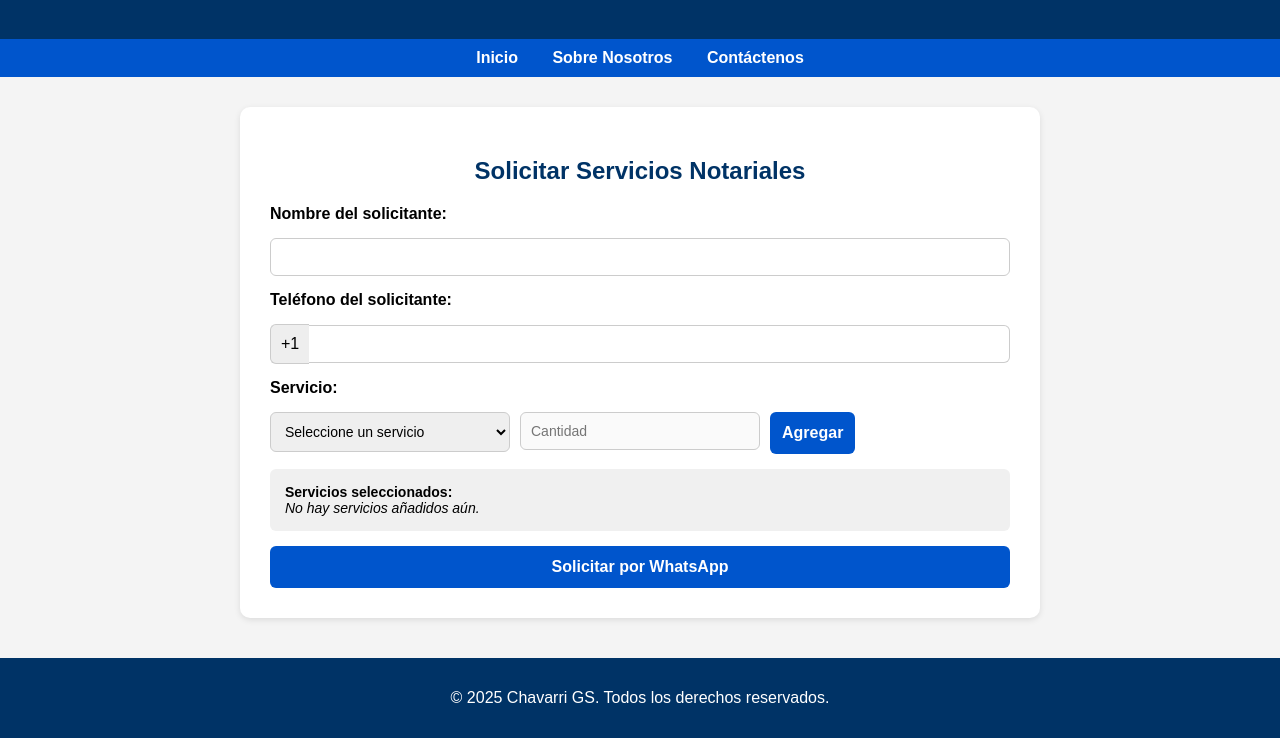
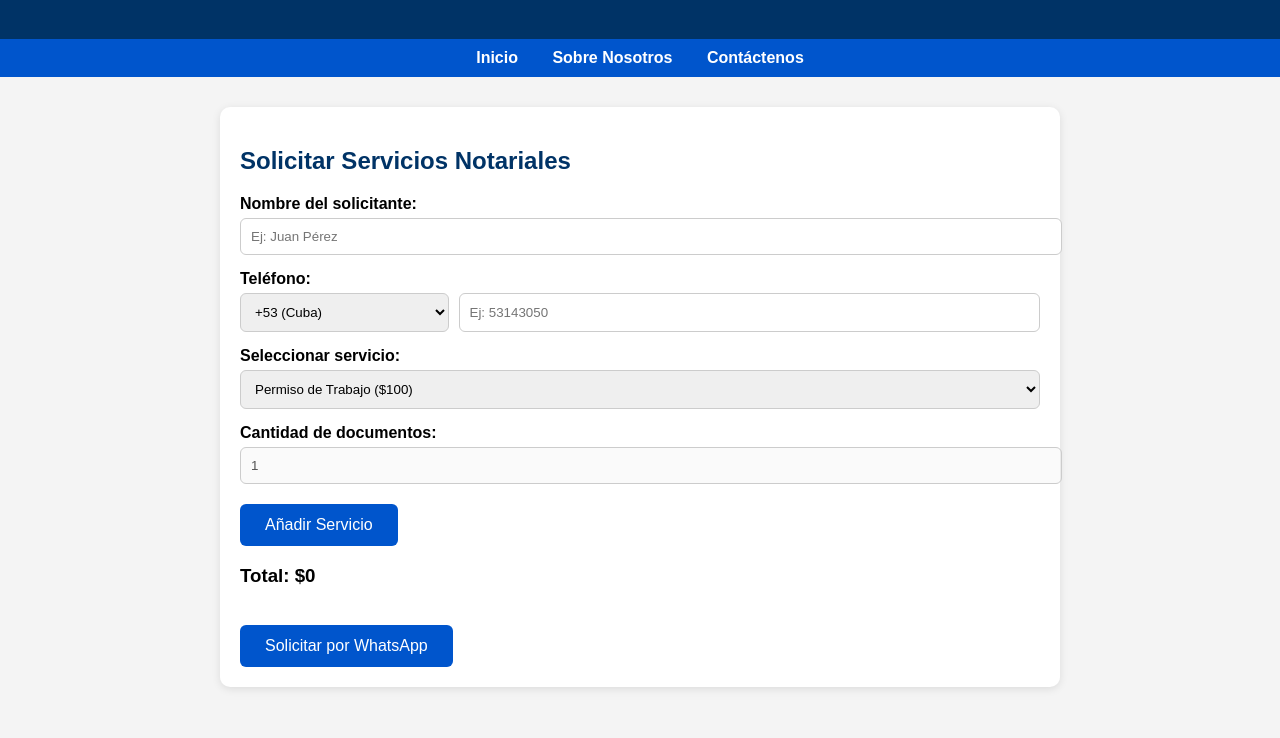
Before and after one commit to JCasares0616/chavarri_GS, a plain HTML site: page notaria.html in a window 1280 px wide. Shown: the part 81-819 px from the top of the page. Drawn offline with Linux system fonts and the light colour scheme.

Commit message:
Update notaria.html

```diff
--- a/notaria.html
+++ b/notaria.html
@@ -1,291 +1,150 @@
 <!DOCTYPE html>
 <html lang="es">
 <head>
-  <meta charset="UTF-8" />
-  <meta name="viewport" content="width=device-width, initial-scale=1" />
-  <title>Notaría - Chavarri Global Services</title>
+  <meta charset="UTF-8">
+  <meta name="viewport" content="width=device-width, initial-scale=1.0">
+  <title>Servicios Notariales - Chavarri Global Services</title>
   <style>
-    * { box-sizing: border-box; }
-    body {
-      font-family: Arial, sans-serif;
-      margin: 0;
-      background-color: #f4f4f4;
-    }
-    header {
-      background-color: #003366;
-      color: white;
-      padding: 20px;
-      text-align: center;
-    }
-    nav {
-      background-color: #0055cc;
-      padding: 10px;
-      text-align: center;
-    }
-    nav a {
-      color: white;
-      margin: 0 15px;
-      text-decoration: none;
-      font-weight: bold;
-    }
-    main {
-      max-width: 800px;
-      margin: 30px auto;
-      background: white;
-      padding: 30px;
-      border-radius: 10px;
-      box-shadow: 0 2px 6px rgba(0,0,0,0.1);
-    }
-    h2 {
-      text-align: center;
-      color: #003366;
-    }
-    form {
-      display: flex;
-      flex-direction: column;
-      gap: 15px;
-    }
-    label {
-      font-weight: bold;
-    }
-    input, select {
-      padding: 10px;
-      border: 1px solid #ccc;
-      border-radius: 6px;
-      font-size: 14px;
-      width: 100%;
-    }
-    .telefono {
-      display: flex;
-      align-items: center;
-    }
-    .telefono span {
-      padding: 10px;
-      background: #eee;
-      border: 1px solid #ccc;
-      border-right: none;
-      border-radius: 6px 0 0 6px;
-    }
-    .telefono input {
-      border-radius: 0 6px 6px 0;
-      border-left: none;
-      flex: 1;
-    }
-    .row {
-      display: flex;
-      gap: 10px;
-    }
-    .row > div {
-      flex: 1;
-    }
-    .resumen {
-      background: #f0f0f0;
-      padding: 15px;
-      border-radius: 6px;
-      font-size: 14px;
-    }
-    .boton {
-      background-color: #0055cc;
-      color: white;
-      border: none;
-      padding: 12px;
-      border-radius: 6px;
-      font-size: 16px;
-      font-weight: bold;
-      cursor: pointer;
-    }
-    .eliminar {
-      margin-left: 10px;
-      background: red;
-      color: white;
-      border: none;
-      padding: 4px 8px;
-      border-radius: 4px;
-      cursor: pointer;
-    }
-    footer {
-      background-color: #003366;
-      color: white;
-      text-align: center;
-      padding: 15px 0;
-      margin-top: 40px;
-    }
+    body { font-family: Arial, sans-serif; background-color: #f4f4f4; margin: 0; padding: 0; }
+    header { background-color: #003366; color: white; text-align: center; padding: 20px; }
+    nav { background-color: #0055cc; text-align: center; padding: 10px; }
+    nav a { color: white; margin: 0 15px; text-decoration: none; font-weight: bold; font-size: 16px; }
+    main { max-width: 800px; margin: 30px auto; padding: 20px; background: white; border-radius: 10px; box-shadow: 0 2px 8px rgba(0,0,0,0.1); }
+    h2 { color: #003366; margin-bottom: 20px; }
+    label { display: block; margin-top: 15px; font-weight: bold; }
+    select, input { width: 100%; padding: 10px; margin-top: 5px; border: 1px solid #ccc; border-radius: 6px; }
+    button { margin-top: 20px; background-color: #0055cc; color: white; padding: 12px 25px; border: none; border-radius: 6px; font-size: 16px; cursor: pointer; }
+    ul { list-style: none; padding: 0; }
+    li { margin: 10px 0; padding: 10px; background: #eef; border-radius: 6px; }
+    .remove { color: red; cursor: pointer; float: right; }
   </style>
 </head>
 <body>
-
   <header>
     <h1>CHAVARRI GLOBAL SERVICES</h1>
   </header>
-
   <nav>
     <a href="index.html">Inicio</a>
     <a href="sobre.html">Sobre Nosotros</a>
     <a href="contacto.html">Contáctenos</a>
   </nav>
-
   <main>
     <h2>Solicitar Servicios Notariales</h2>
+    <form id="formNotaria">
+      <label for="nombre">Nombre del solicitante:</label>
+      <input type="text" id="nombre" required pattern="[A-Za-záéíóúÁÉÍÓÚñÑ ]+" placeholder="Ej: Juan Pérez">
 
-  <form id="notariaForm">
-    <label for="nombre">Nombre del solicitante:</label>
-    <input type="text" id="nombre" required pattern="[A-Za-zÁÉÍÓÚáéíóúÑñ ]+" title="Solo letras y espacios" />
-
-    <label for="telefono">Teléfono del solicitante:</label>
-    <div class="telefono">
-      <span>+1</span>
-      <input type="tel" id="telefono" maxlength="10" pattern="[0-9]{10}" required title="Solo números (10 dígitos)" />
+      <label for="telefono">Teléfono:</label>
+      <div style="display: flex; gap: 10px;">
+        <select id="prefijo" style="flex: 1">
+          <option value="+53">+53 (Cuba)</option>
+          <option value="+1">+1 (EE.UU / Canadá)</option>
+          <option value="+34">+34 (España)</option>
+          <option value="+55">+55 (Brasil)</option>
+        </select>
+        <input type="tel" id="telefono" style="flex: 3" required pattern="[0-9]{6,12}" placeholder="Ej: 53143050">
       </div>
 
-    <label for="servicio">Servicio:</label>
-    <div class="row">
-      <div>
-        <select id="servicio" onchange="verificarCantidad()">
-          <option value="">Seleccione un servicio</option>
-          <option value="Permiso de Trabajo:100">Permiso de Trabajo ($100)</option>
-          <option value="Residencia:250">Residencia ($250)</option>
-          <option value="Ciudadanía:300">Ciudadanía ($300)</option>
-          <option value="Permiso Bajos Recursos:0">Permiso por Bajos Recursos (Precio variable)</option>
-          <option value="Visa Fiancé:250">Visa Fianc(é)e ($250)</option>
-          <option value="Fiancé + Hijos:250:extra">Fiancé + Hijo(s) ($250 + $100 por hijo)</option>
-          <option value="Reclamación:0">Reclamación (Precio variable)</option>
-          <option value="Parole Humanitario:150">Parole Humanitario ($150)</option>
-          <option value="Notarización:10:doc">Notarización de Documentos ($10 c/u)</option>
-          <option value="Traducción:25:doc">Traducción de Documentos ($25 c/u)</option>
+      <label for="servicio">Seleccionar servicio:</label>
+      <select id="servicio">
+        <option value="Permiso de Trabajo">Permiso de Trabajo ($100)</option>
+        <option value="Residencia">Residencia ($250)</option>
+        <option value="Ciudadanía">Ciudadanía ($300)</option>
+        <option value="Permiso de Trabajo - Perdón">Permiso de Trabajo - Perdón</option>
+        <option value="Visa K-1">Visa Fiancé(e) ($250)</option>
+        <option value="Visa K-1 con hijos">Visa Fiancé(e) + Hijos</option>
+        <option value="Reclamación">Reclamación</option>
+        <option value="Parole Humanitario">Parole Humanitario ($150)</option>
+        <option value="Notarización de documentos">Notarización de Documentos ($10 c/u)</option>
+        <option value="Traducción">Traducción ($25 c/u)</option>
       </select>
-      </div>
-      <div>
-        <input type="number" id="cantidad" placeholder="Cantidad" min="1" disabled />
-      </div>
-      <div>
-        <button type="button" class="boton" onclick="agregarServicio()">Agregar</button>
-      </div>
-    </div>
 
-    <div class="resumen" id="resumen">
-      <strong>Servicios seleccionados:</strong><br>
-      <em>No hay servicios añadidos aún.</em>
-    </div>
+      <label for="cantidad">Cantidad de documentos:</label>
+      <input type="number" id="cantidad" value="1" min="1" disabled>
 
-    <button type="submit" class="boton">Solicitar por WhatsApp</button>
+      <button type="button" onclick="agregarServicio()">Añadir Servicio</button>
+      <ul id="listaServicios"></ul>
+      <h3 id="total">Total: $0</h3>
+
+      <button type="submit">Solicitar por WhatsApp</button>
     </form>
   </main>
 
-<footer>
-  <p>&copy; 2025 Chavarri GS. Todos los derechos reservados.</p>
-</footer>
+  <script>
+    const lista = document.getElementById("listaServicios");
+    const totalDisplay = document.getElementById("total");
+    let servicios = [];
 
-<script>
-  let serviciosElegidos = [];
+    const precios = {
+      "Permiso de Trabajo": 100,
+      "Residencia": 250,
+      "Ciudadanía": 300,
+      "Parole Humanitario": 150,
+      "Notarización de documentos": 10,
+      "Traducción": 25,
+      "Visa K-1": 250
+    };
 
-  function verificarCantidad() {
+    document.getElementById("servicio").addEventListener("change", function() {
+      const val = this.value;
+      const cantidadInput = document.getElementById("cantidad");
+      if (val === "Notarización de documentos" || val === "Traducción" || val === "Visa K-1 con hijos") {
+        cantidadInput.disabled = false;
+      } else {
+        cantidadInput.disabled = true;
+        cantidadInput.value = 1;
+      }
+    });
+
+    function agregarServicio() {
       const servicio = document.getElementById("servicio").value;
-    const partes = servicio.split(":");
-    const cantidadInput = document.getElementById("cantidad");
-    const tipo = partes[2];
+      const cantidad = parseInt(document.getElementById("cantidad").value);
+      let costo = 0;
 
-    if (tipo === "doc" || tipo === "extra") {
-      cantidadInput.disabled = false;
-      cantidadInput.required = true;
+      if (servicio === "Visa K-1 con hijos") {
+        costo = 250 + 100 * (cantidad - 1);
+      } else if (precios[servicio]) {
+        costo = precios[servicio] * cantidad;
       } else {
-      cantidadInput.value = "";
-      cantidadInput.disabled = true;
-      cantidadInput.required = false;
-    }
+        costo = 0;
       }
 
-  function agregarServicio() {
-    const sel = document.getElementById("servicio").value;
-    const cantidadInput = document.getElementById("cantidad");
-    const partes = sel.split(":");
-
-    if (!sel) return;
-
-    const nombre = partes[0];
-    const precioBase = parseFloat(partes[1]);
-    const tipo = partes[2];
-    const cantidad = tipo ? parseInt(cantidadInput.value) : 1;
-
-    if (tipo && (!cantidad || cantidad < 1)) {
-      alert("Debe ingresar una cantidad válida.");
-      return;
+      const item = { servicio, cantidad, costo };
+      servicios.push(item);
+      actualizarLista();
     }
 
-    let precioTotal = precioBase;
-    let precioDetalle = `$${precioBase}`;
-    if (tipo === "doc") {
-      precioTotal = precioBase * cantidad;
-      precioDetalle = `$${precioBase}`;
-    } else if (tipo === "extra") {
-      precioTotal = precioBase + (100 * cantidad);
-      precioDetalle = `$250 + $100 x ${cantidad}`;
+    function eliminarServicio(index) {
+      servicios.splice(index, 1);
+      actualizarLista();
     }
 
-    serviciosElegidos.push({
-      id: Date.now(),
-      nombre,
-      precio: precioDetalle,
-      cantidad,
-      total: precioTotal.toFixed(2)
+    function actualizarLista() {
+      lista.innerHTML = "";
+      let total = 0;
+      servicios.forEach((s, i) => {
+        total += s.costo;
+        lista.innerHTML += `<li>${s.servicio} (${s.cantidad}) - $${s.costo} <span class="remove" onclick="eliminarServicio(${i})">✕</span></li>`;
       });
-
-    document.getElementById("cantidad").value = "";
-    actualizarResumen();
+      totalDisplay.textContent = `Total: $${total}`;
     }
 
-  function eliminarServicio(id) {
-    serviciosElegidos = serviciosElegidos.filter(s => s.id !== id);
-    actualizarResumen();
-  }
+    document.getElementById("formNotaria").addEventListener("submit", function(e) {
+      e.preventDefault();
+      const nombre = document.getElementById("nombre").value;
+      const prefijo = document.getElementById("prefijo").value;
+      const telefono = document.getElementById("telefono").value;
+      const numero = `${prefijo}${telefono}`;
 
-  function actualizarResumen() {
-    const resumen = document.getElementById("resumen");
-    if (serviciosElegidos.length === 0) {
-      resumen.innerHTML = "<strong>Servicios seleccionados:</strong><br><em>No hay servicios añadidos aún.</em>";
-      return;
-    }
+      let mensaje = `Hola, soy ${nombre}. Deseo solicitar los siguientes servicios:\n`;
+      servicios.forEach(s => {
+        mensaje += `- ${s.servicio} (${s.cantidad}): $${s.costo}\n`;
+      });
+      mensaje += totalDisplay.textContent;
 
-    let html = "<strong>Servicios seleccionados:</strong><ul>";
-    let total = 0;
-    serviciosElegidos.forEach(serv => {
-      html += `<li>${serv.nombre} (${serv.cantidad} x ${serv.precio}) = $${serv.total}
-               <button class="eliminar" onclick="eliminarServicio(${serv.id})">❌</button></li>`;
-      total += parseFloat(serv.total);
-    });
-    html += `</ul><strong>Total estimado: $${total.toFixed(2)}</strong>`;
-    resumen.innerHTML = html;
-  }
-
-  document.getElementById("nombre").addEventListener("input", function () {
-    this.value = this.value.replace(/[^A-Za-zÁÉÍÓÚáéíóúÑñ ]/g, "");
-  });
-
-  document.getElementById("telefono").addEventListener("input", function () {
-    this.value = this.value.replace(/[^0-9]/g, "");
-  });
-
-  document.getElementById("notariaForm").addEventListener("submit", function (e) {
-    e.preventDefault();
-    const nombre = document.getElementById("nombre").value.trim();
-    const telefono = document.getElementById("telefono").value.trim();
-
-    if (serviciosElegidos.length === 0) {
-      alert("Debe agregar al menos un servicio.");
-      return;
-    }
-
-    let mensaje = `Hola, soy ${nombre}, teléfono +1${telefono}. Deseo los siguientes servicios:\n`;
-    let total = 0;
-
-    serviciosElegidos.forEach(serv => {
-      mensaje += `- ${serv.nombre} (${serv.cantidad} x ${serv.precio}) = $${serv.total}\n`;
-      total += parseFloat(serv.total);
-    });
-
-    mensaje += `\nTotal estimado: $${total.toFixed(2)}`;
-    window.open(`https://wa.me/5353143050?text=${encodeURIComponent(mensaje)}`, "_blank");
+      const url = `https://wa.me/${numero}?text=${encodeURIComponent(mensaje)}`;
+      window.open(url, '_blank');
     });
   </script>
-
 </body>
 </html>
```
Lines whose indentation alone changed are shown as unchanged.
